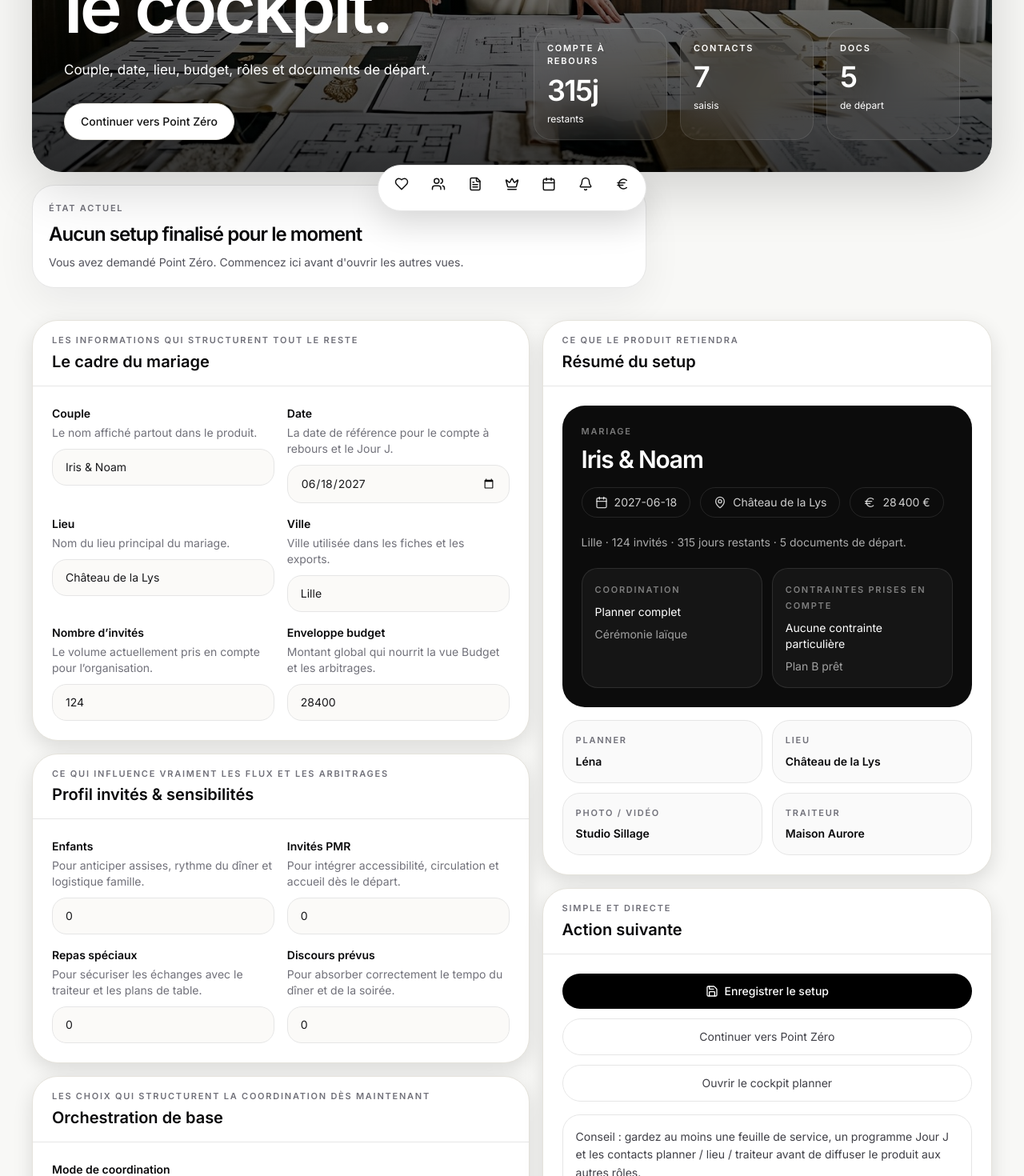
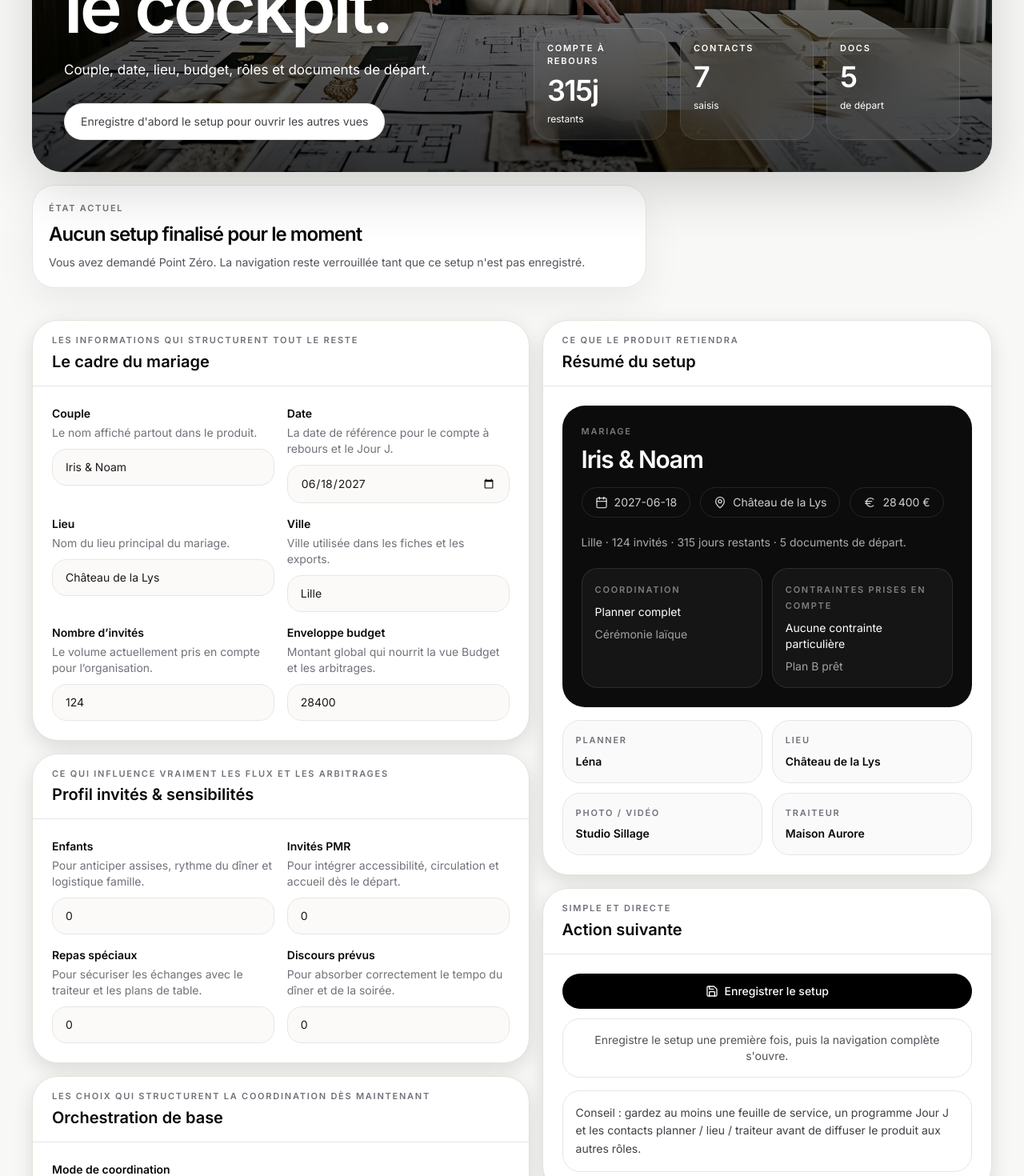
Before and after one commit to mattmezstitchlab/Aime-Cachet, a React (Vite) app: page /setup in a window 1280 px wide. Shown: the part 520-1990 px from the top of the page at 80% size. Built offline with nearby package versions, Linux system fonts and the light colour scheme.

Commit message:
Fix setup navigation lock messaging
Co-authored-by: arena-agent <297053741+arena-agent@users.noreply.github.com>

```diff
--- a/src/App.jsx
+++ b/src/App.jsx
@@ -34,7 +34,8 @@ function RequireWeddingSetup({ children }) {
 
 function AppShell() {
   const location = useLocation();
-  const showDock = location.pathname !== "/";
+  const weddingReady = isWeddingSetupComplete(readWeddingState());
+  const showDock = weddingReady && location.pathname !== "/" && location.pathname !== "/setup";
 
   return (
     <>
--- a/src/pages/WeddingSetup.jsx
+++ b/src/pages/WeddingSetup.jsx
@@ -398,12 +398,14 @@ export default function WeddingSetup() {
               { label: "Contacts", value: activeContacts, hint: "saisis" },
               { label: "Docs", value: selectedDocs, hint: "de départ" },
             ]}
-            actions={(
-              <>
+            actions={configured ? (
               <Link to={requestedPath} className="aime-button-primary rounded-full px-5 py-3 text-sm font-medium inline-flex items-center gap-2">
                 Continuer vers {continueLabel}
               </Link>
-              </>
+            ) : (
+              <div className="rounded-full border border-black/8 bg-white px-5 py-3 text-sm text-zinc-700">
+                Enregistre d'abord le setup pour ouvrir les autres vues
+              </div>
             )}
           />
           <div className="mt-4 rounded-[28px] border border-black/8 bg-white p-5 shadow-[0_18px_50px_rgba(15,23,42,0.06)] max-w-3xl">
@@ -414,7 +416,7 @@ export default function WeddingSetup() {
             <p className="text-sm text-zinc-600 mt-3 leading-relaxed">
               {configured
                 ? "Vous pouvez ajuster le cadre sans toucher au reste du produit."
-                : `Vous avez demandé ${continueLabel}. Commencez ici avant d'ouvrir les autres vues.`}
+                : `Vous avez demandé ${continueLabel}. La navigation reste verrouillée tant que ce setup n'est pas enregistré.`}
             </p>
           </div>
         </div>
@@ -646,12 +648,20 @@ export default function WeddingSetup() {
                   <Save className="w-4 h-4" />
                   Enregistrer le setup
                 </button>
+                {configured ? (
+                  <>
                     <Link to={requestedPath} className="w-full rounded-full border border-black/8 bg-white px-5 py-3 text-sm text-zinc-700 hover:bg-black/[0.03] inline-flex items-center justify-center">
                       Continuer vers {continueLabel}
                     </Link>
                     <Link to="/point-zero" className="w-full rounded-full border border-black/8 bg-white px-5 py-3 text-sm text-zinc-700 hover:bg-black/[0.03] inline-flex items-center justify-center">
                       Ouvrir le cockpit planner
                     </Link>
+                  </>
+                ) : (
+                  <div className="w-full rounded-[22px] border border-black/8 bg-white px-5 py-4 text-sm text-zinc-600 text-center">
+                    Enregistre le setup une première fois, puis la navigation complète s'ouvre.
+                  </div>
+                )}
               </div>
               <div className="mt-4 rounded-[22px] border border-black/8 bg-white p-4 text-sm text-zinc-700 leading-relaxed">
                 Conseil : gardez au moins une feuille de service, un programme Jour J et les contacts planner / lieu / traiteur avant de diffuser le produit aux autres rôles.
```
Lines whose indentation alone changed are shown as unchanged.
